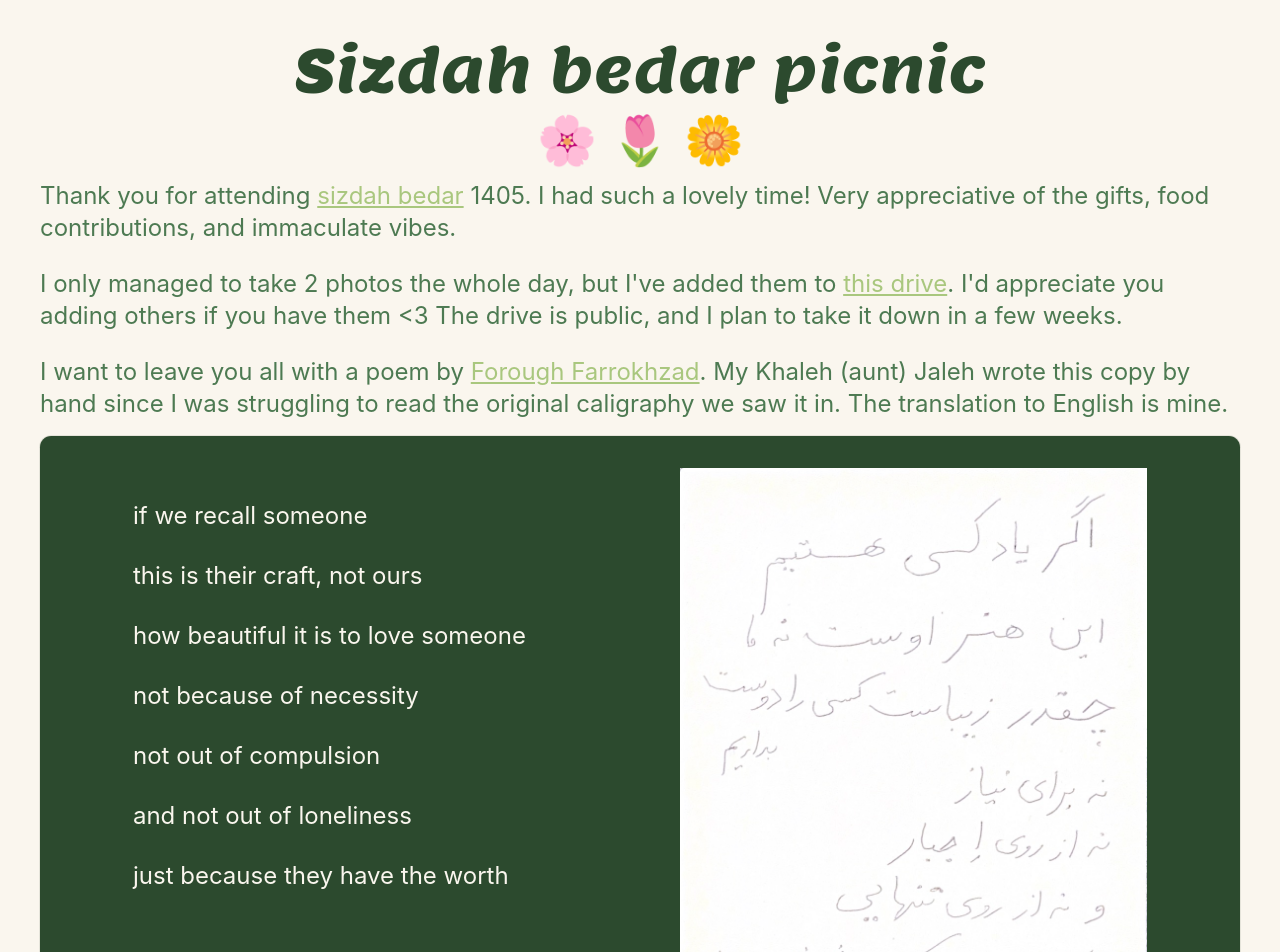
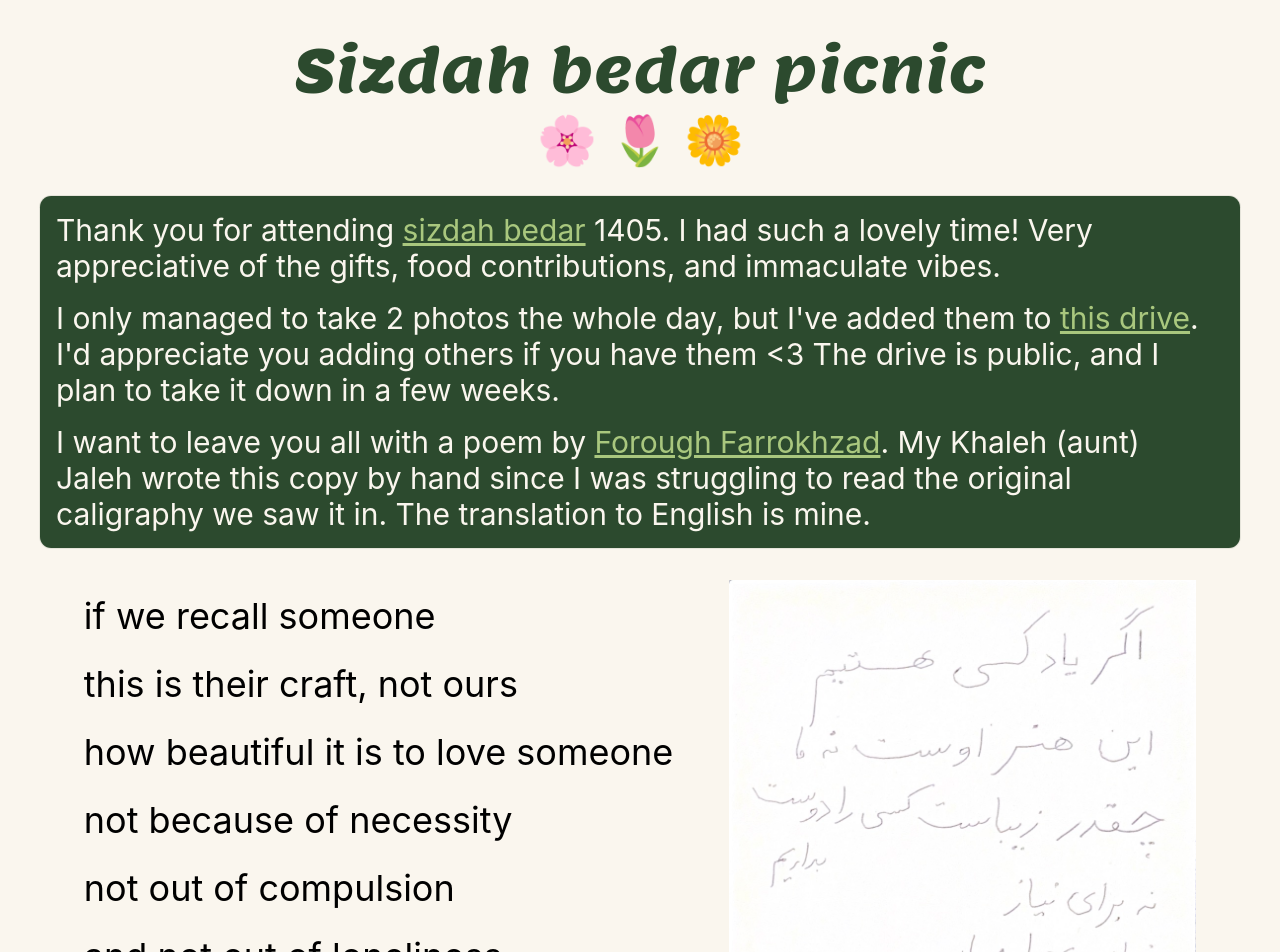
Before and after one commit to kianadk/kianajoon, a React (Vite) app: page /sizdah-bedar-1405 in a window 1280 px wide. Shown: the top 952 px of the page. Built offline with nearby package versions, Linux system fonts and the light colour scheme.

Commit message:
sizing and styling updates

```diff
--- a/src/sizdah-bedar/Sizdah.tsx
+++ b/src/sizdah-bedar/Sizdah.tsx
@@ -9,18 +9,20 @@ function Sizdah() {
         <div className="flex flex-col items-center mx-10 py-5 md:mx-10 md:py-10" >
         <h1 className="text-6xl font-sans text-center text-foreground">Sizdah bedar picnic</h1>
         <p className="text-5xl my-4">🌸 🌷 🌼</p>
-        <p className="text-2xl text-ring">
+
+        <Card className="my-4 w-full bg-foreground text-background p-4">
+             <p className="text-3xl ">
             Thank you for attending <a
                 className="text-muted-foreground underline"
                 href="https://en.wikipedia.org/wiki/Sizdah_Be-dar"
                 target="_blank" rel="noopener noreferrer">sizdah bedar</a> 1405. I had such a lovely time! Very appreciative of the gifts, food contributions, and immaculate vibes.
         </p>
-        <br/>
-        <p className="text-2xl text-ring">
+
+        <p className="text-3xl">
         I only managed to take 2 photos the whole day, but I've added them to <a className="text-muted-foreground underline" href="https://photos.app.goo.gl/xFBqZQGHh56GDfBy5">this drive</a>. I'd appreciate you adding others if you have them &lt;3 The drive is public, and I plan to take it down in a few weeks.
         </p>
-        <br/>
-        <p className="text-2xl text-ring">
+
+        <p className="text-3xl">
             I want to leave you all with a poem by <a
                 className="text-muted-foreground underline"
                 href="https://en.wikipedia.org/wiki/Forough_Farrokhzad"
@@ -29,10 +31,11 @@ function Sizdah() {
                 Forough Farrokhzad
             </a>. My Khaleh (aunt) Jaleh wrote this copy by hand since I was struggling to read the original caligraphy we saw it in. The translation to English is mine.
         </p>
-        <Card className="my-4 w-full bg-foreground text-background">
-            <div className="flex flex-row justify-around p-4">
 
-            <div className="text-2xl flex flex-col pt-8 gap-7">
+        </Card>
+        <div className="flex flex-row justify-around p-4">
+
+            <div className="text-4xl flex flex-col pt-4 gap-7">
                 <p >
                     if we recall someone
                 </p>
@@ -61,8 +64,6 @@ function Sizdah() {
             </div>
             <img src={PoemImage} className="w-2/5" alt="Forough Farrokhzad's poem" />
             </div>
-
-        </Card>
     </div>);
 }
 
```
